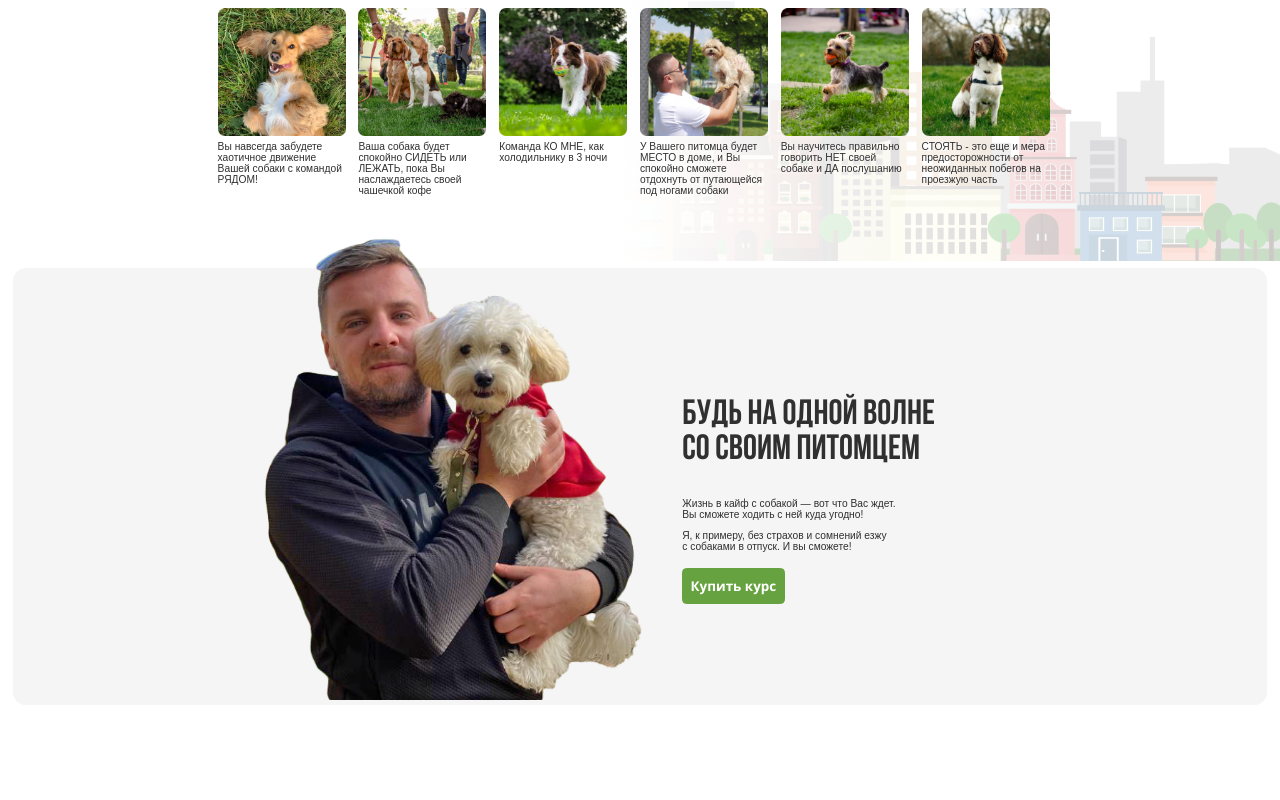
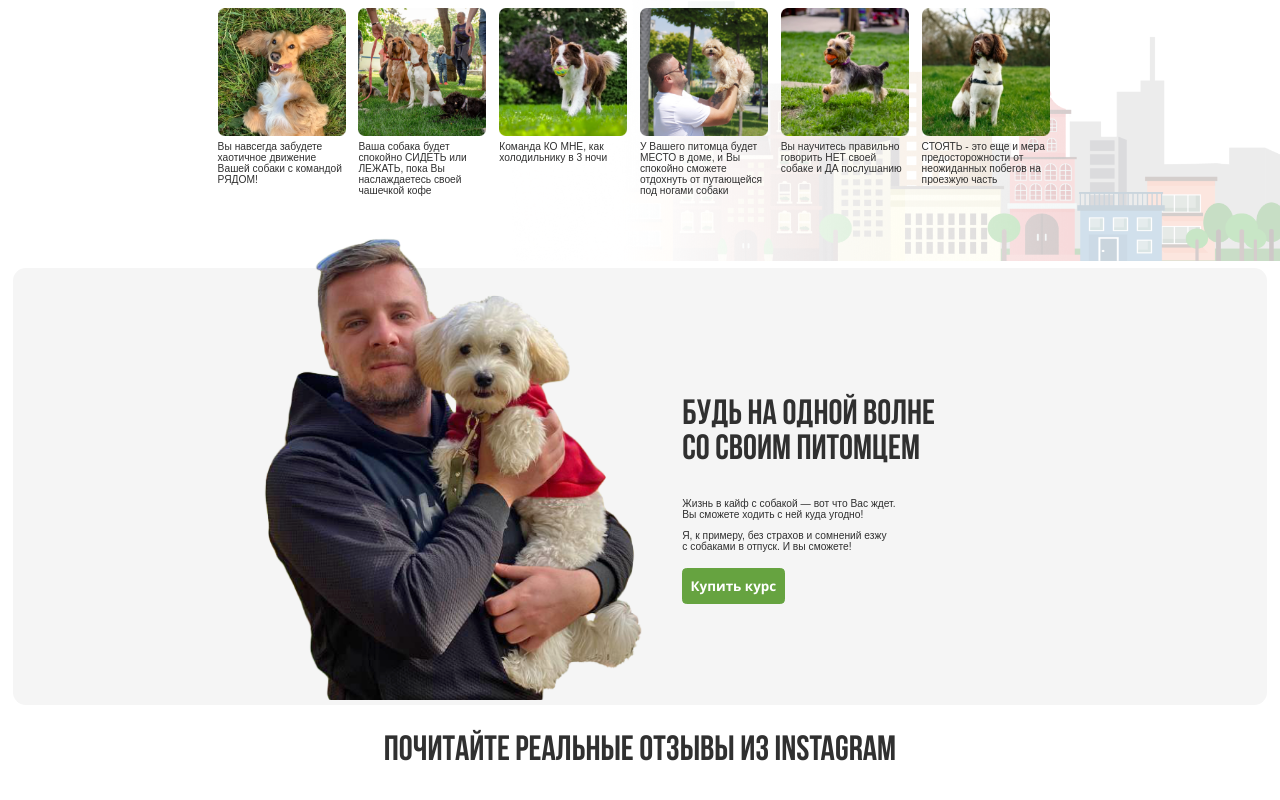
Before and after one commit to kinologist-dev/kibologist.github.io, an Angular app in the folder web-site-kinologist/: page / in a window 1280 px wide. Shown: the part 2804-3604 px from the top of the page. Built offline with nearby package versions, Linux system fonts and the light colour scheme.

Commit message:
ninth part of block added

```diff
--- a/web-site-kinologist/src/app/app.component.css
+++ b/web-site-kinologist/src/app/app.component.css
@@ -159,7 +159,7 @@ ol>li {
     width: 83%;
 }
 
-.right-part-second, .right-part-eighth{
+.right-part-second, .right-part-eighth {
     margin-left: -5%;
 
     text-align: left;
@@ -439,7 +439,7 @@ ol>li {
 }
 
 
-.sixth-btn-second, .sixth-btn , .eighth-btn{
+.sixth-btn-second, .sixth-btn, .eighth-btn {
     display: inline-block;
     font-size: 1.05vw;
 }
@@ -449,7 +449,7 @@ ol>li {
     margin-top: 8vh;
 }
 
-.seventh-container-body{
+.seventh-container-body {
     text-align: center;
     margin-top: 13vh;
 
@@ -461,37 +461,40 @@ ol>li {
     padding-bottom: 10vh;
 }
 
-.seventh-item{
+.seventh-item {
     display: inline-block;
     margin-right: 1%;
     vertical-align: top;
     width: 10%;
 }
 
-.seventh-item-img > img{
+.seventh-item-img>img {
     width: 10vw;
 }
 
-.seventh-title{
+.seventh-title {
     margin-bottom: 3vh;
 }
 
-.seventh-item-text{
+.seventh-item-text {
     width: 100%;
     text-align: left;
 }
 
 
-.eighth-btn{
+.eighth-btn {
     margin-top: 2vh;
     margin-left: 0;
 }
 
-.eighth-container-body{
+.eighth-container-body {
     margin-top: -1vh;
 }
 
 
+.ninth-container-body{
+    text-align: center;
+}
 
 
 
--- a/web-site-kinologist/src/app/app.component.html
+++ b/web-site-kinologist/src/app/app.component.html
@@ -460,6 +460,23 @@
 
       </div>
     </div>
+
+    <div class="ninth-container">
+      <div class="ninth-container-body">
+
+
+        <h2 class="ninth-title block-title">
+          почитайте реальные отзывы из instagram
+        </h2>
+
+        <div class="scroll-part">
+          <div class="scrolling-part">
+
+          </div>
+        </div>
+
+      </div>
+    </div>
   </div>
 </div>
 <div class="footer">
--- a/web-site-kinologist/src/index.html
+++ b/web-site-kinologist/src/index.html
@@ -1,13 +1,17 @@
 <!doctype html>
 <html lang="en">
+
 <head>
   <meta charset="utf-8">
   <title>WebSiteKinologist</title>
   <base href="/">
   <meta name="viewport" content="width=device-width, initial-scale=1">
   <link rel="icon" type="image/x-icon" href="favicon.ico">
+
 </head>
+
 <body>
   <app-root></app-root>
 </body>
+
 </html>
```
